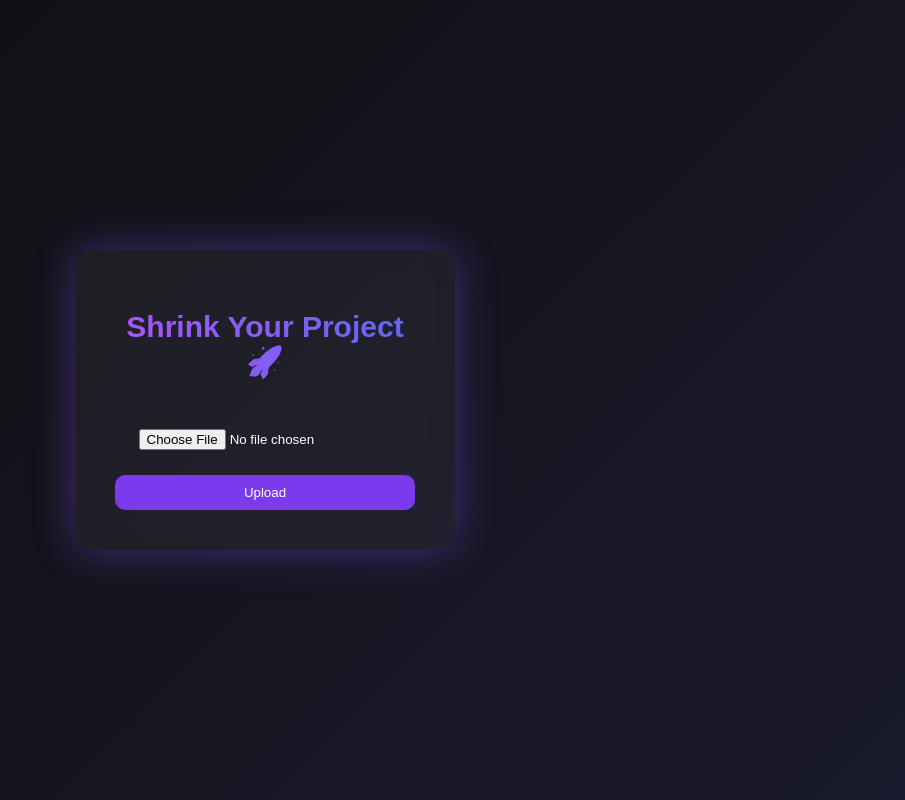
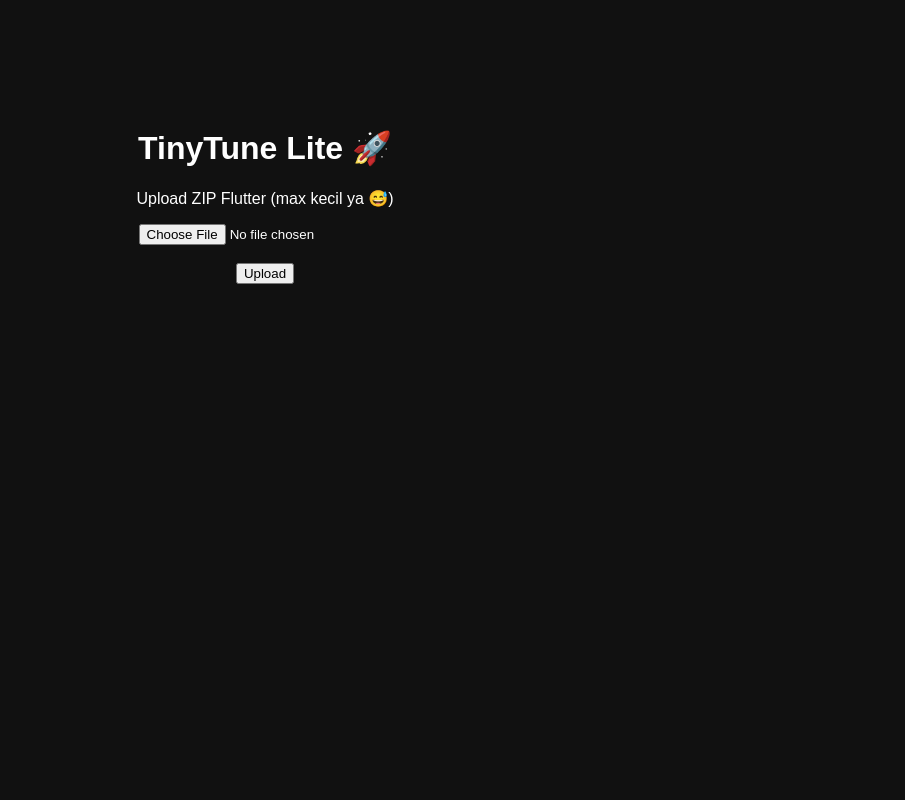
Before and after one commit to alipptzyyyy/tinytune-clone, a plain HTML site: page index.html in a window 1280 px wide. Shown: the whole page, without its empty margins (375-1280 px from the left). Drawn offline with Linux system fonts and the light colour scheme.

Commit message:
Update index.html

```diff
--- a/index.html
+++ b/index.html
@@ -1,144 +1,39 @@
 <!DOCTYPE html>
-<html lang="en">
+<html>
 <head>
-<meta charset="UTF-8">
-<meta name="viewport" content="width=device-width, initial-scale=1.0">
-<title>TinyTune Clone</title>
+  <title>TinyTune Lite</title>
+</head>
+<body style="background:#111;color:white;text-align:center;padding-top:100px;font-family:sans-serif;">
 
-<style>
-body {
-  margin: 0;
-  font-family: Arial, sans-serif;
-  background: linear-gradient(135deg, #0f0f0f, #1a1a2e);
-  color: white;
-  display: flex;
-  justify-content: center;
-  align-items: center;
-  height: 100vh;
-}
+  <h1>TinyTune Lite 🚀</h1>
+  <p>Upload ZIP Flutter (max kecil ya 😅)</p>
 
-.container {
-  text-align: center;
-  background: rgba(255,255,255,0.05);
-  padding: 40px;
-  border-radius: 20px;
-  backdrop-filter: blur(10px);
-  box-shadow: 0 0 40px rgba(140, 82, 255, 0.4);
-  width: 300px;
-}
-
-h1 {
-  font-size: 30px;
-  background: linear-gradient(90deg, #a855f7, #6366f1);
-  -webkit-background-clip: text;
-  -webkit-text-fill-color: transparent;
-}
-
-input {
-  margin-top: 20px;
-  padding: 10px;
-  border-radius: 10px;
-  border: none;
-}
-
-button {
-  padding: 10px 20px;
-  border-radius: 10px;
-  border: none;
-  margin-top: 15px;
-  background: #7c3aed;
-  color: white;
-  cursor: pointer;
-  width: 100%;
-}
-
-.progress-container {
-  margin-top: 20px;
-  background: rgba(255,255,255,0.1);
-  border-radius: 10px;
-  overflow: hidden;
-  display: none;
-}
-
-.progress-bar {
-  height: 10px;
-  width: 0%;
-  background: linear-gradient(90deg, #a855f7, #6366f1);
-  transition: width 0.2s;
-}
-
-.percent {
-  margin-top: 10px;
-  display: none;
-}
-</style>
-</head>
-
-<body>
-
-<div class="container">
-  <h1>Shrink Your Project 🚀</h1>
   <input type="file" id="file">
-  <button onclick="startUpload()">Upload</button>
-
-  <div class="progress-container" id="progressContainer">
-    <div class="progress-bar" id="progressBar"></div>
-  </div>
-
-  <div class="percent" id="percentText">0%</div>
-</div>
+  <br><br>
+  <button onclick="upload()">Upload</button>
 
   <script>
-async function startUpload() {
-  const fileInput = document.getElementById("file");
-  const file = fileInput.files[0];
+    async function upload() {
+      const file = document.getElementById("file").files[0];
+      const formData = new FormData();
+      formData.append("file", file);
 
-  if (!file) {
-    alert("Pilih file dulu!");
+      const res = await fetch("/api/upload", {
+        method: "POST",
+        body: formData
+      });
+
+      if (!res.ok) {
+        alert("Upload gagal");
         return;
       }
 
-  const progressBar = document.getElementById("progressBar");
-  const progressContainer = document.getElementById("progressContainer");
-  const percentText = document.getElementById("percentText");
-
-  progressContainer.style.display = "block";
-  percentText.style.display = "block";
-
-  let progress = 0;
-
-  const fakeLoading = setInterval(() => {
-    if (progress < 90) {
-      progress++;
-      progressBar.style.width = progress + "%";
-      percentText.innerHTML = progress + "%";
-    }
-  }, 20);
-
-  const formData = new FormData();
-  formData.append("file", file);
-
-  const response = await fetch("/api/upload", {
-    method: "POST",
-    body: formData,
-  });
-
-  clearInterval(fakeLoading);
-
-  progressBar.style.width = "100%";
-  percentText.innerHTML = "100%";
-
-  const blob = await response.blob();
+      const blob = await res.blob();
       const url = window.URL.createObjectURL(blob);
-
       const a = document.createElement("a");
       a.href = url;
-  a.download = "hasil.txt";
-  document.body.appendChild(a);
+      a.download = "cleaned_project.zip";
       a.click();
-  a.remove();
-
-  percentText.innerHTML = "Upload Complete ✅";
     }
   </script>
 
```
Lines whose indentation alone changed are shown as unchanged.
